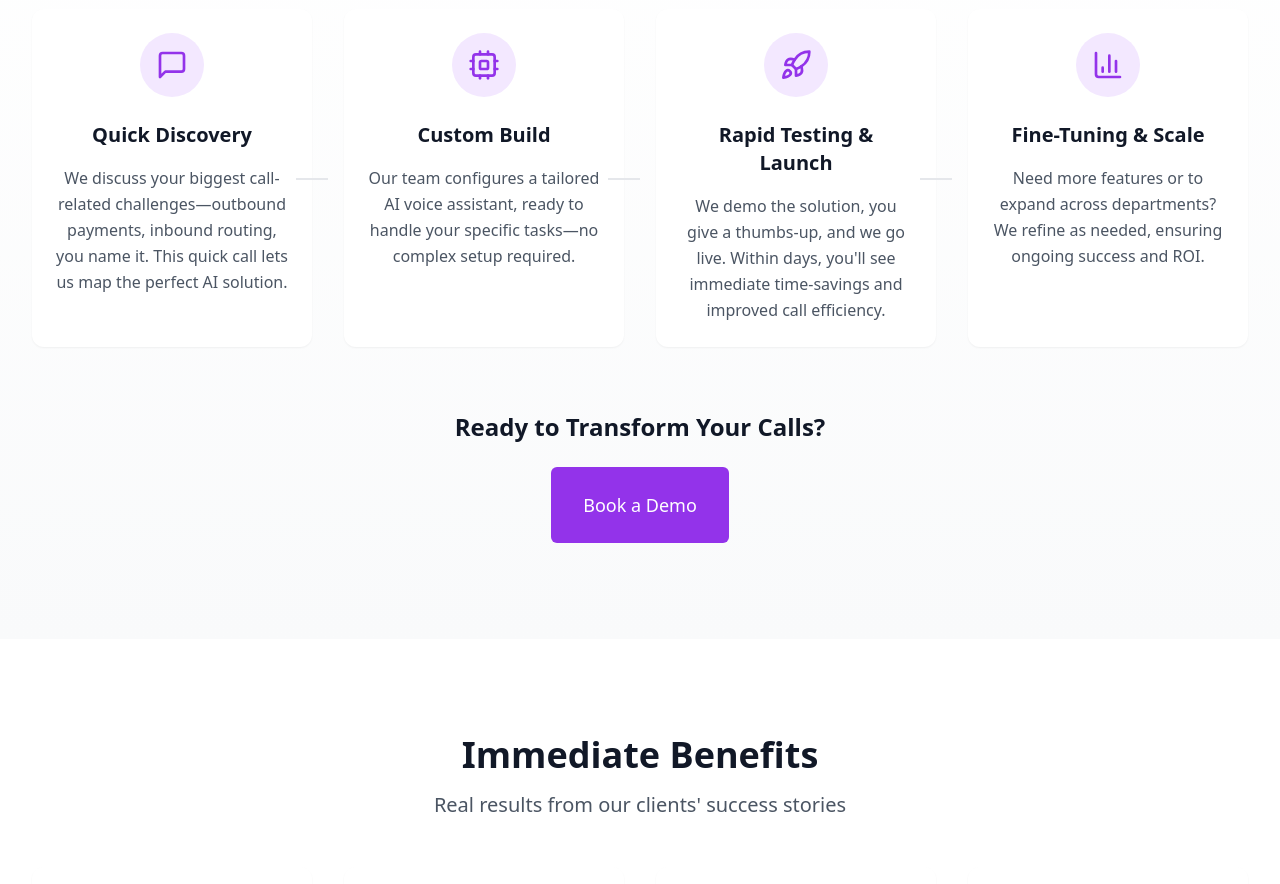
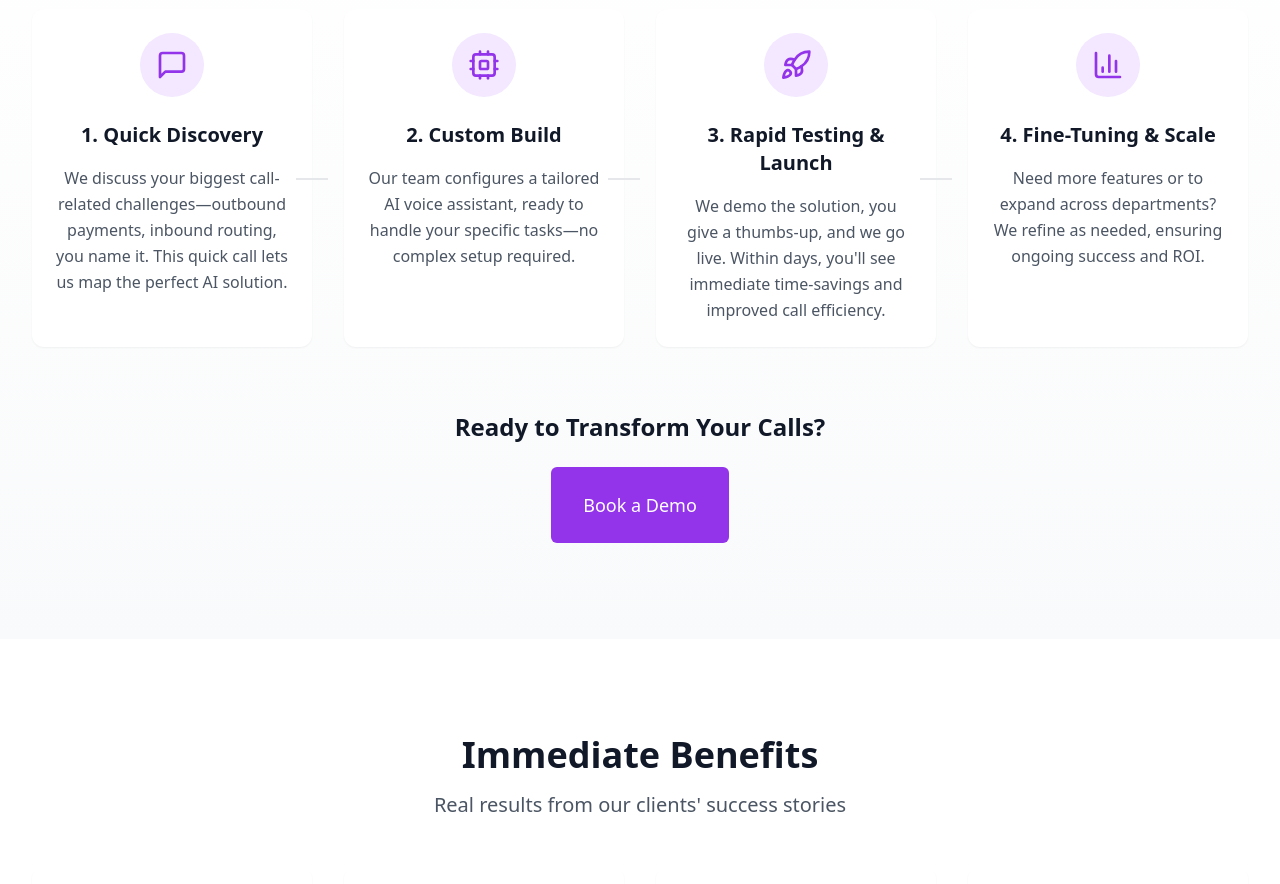
Before and after one commit to HamzaArou/callify-automation, a React (Vite) app: page / in a window 1280 px wide. Shown: the part 2460-3344 px from the top of the page. Built offline with nearby package versions, Linux system fonts and the light colour scheme.

Commit message:
Clarify "How It Works" Section
Updated the "How It Works" section to clearly outline the sequence of steps: first, second, third, and fourth, enhancing user understanding of the process.
[skip gpt_engineer]

```diff
--- a/src/components/sections/HowItWorks.tsx
+++ b/src/components/sections/HowItWorks.tsx
@@ -5,22 +5,22 @@ import { Button } from "@/components/ui/button";
 const steps = [
   {
     icon: MessageSquare,
-    title: "Quick Discovery",
+    title: "1. Quick Discovery",
     description: "We discuss your biggest call-related challenges—outbound payments, inbound routing, you name it. This quick call lets us map the perfect AI solution.",
   },
   {
     icon: Cpu,
-    title: "Custom Build",
+    title: "2. Custom Build",
     description: "Our team configures a tailored AI voice assistant, ready to handle your specific tasks—no complex setup required.",
   },
   {
     icon: Rocket,
-    title: "Rapid Testing & Launch",
+    title: "3. Rapid Testing & Launch",
     description: "We demo the solution, you give a thumbs-up, and we go live. Within days, you'll see immediate time-savings and improved call efficiency.",
   },
   {
     icon: BarChart3,
-    title: "Fine-Tuning & Scale",
+    title: "4. Fine-Tuning & Scale",
     description: "Need more features or to expand across departments? We refine as needed, ensuring ongoing success and ROI.",
   },
 ];
```
